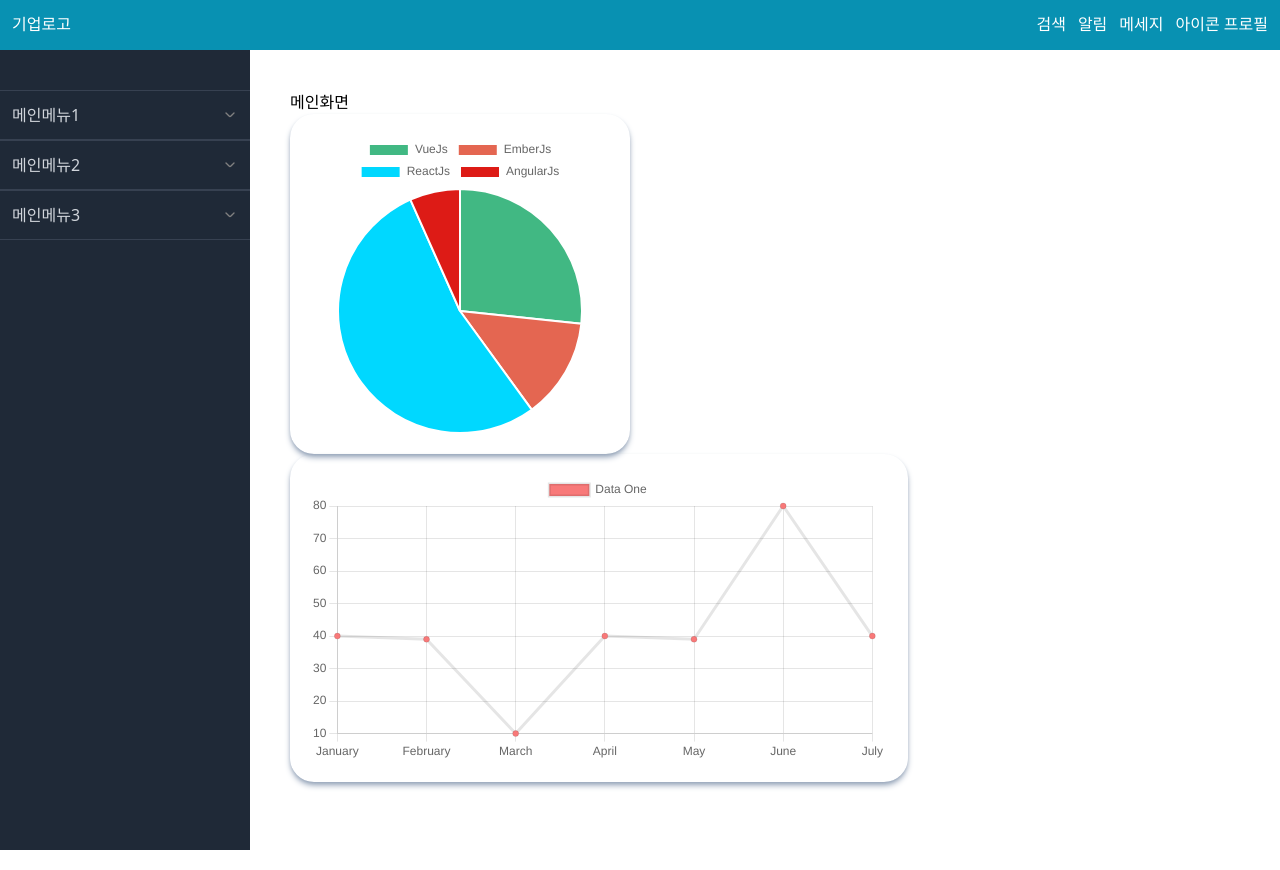
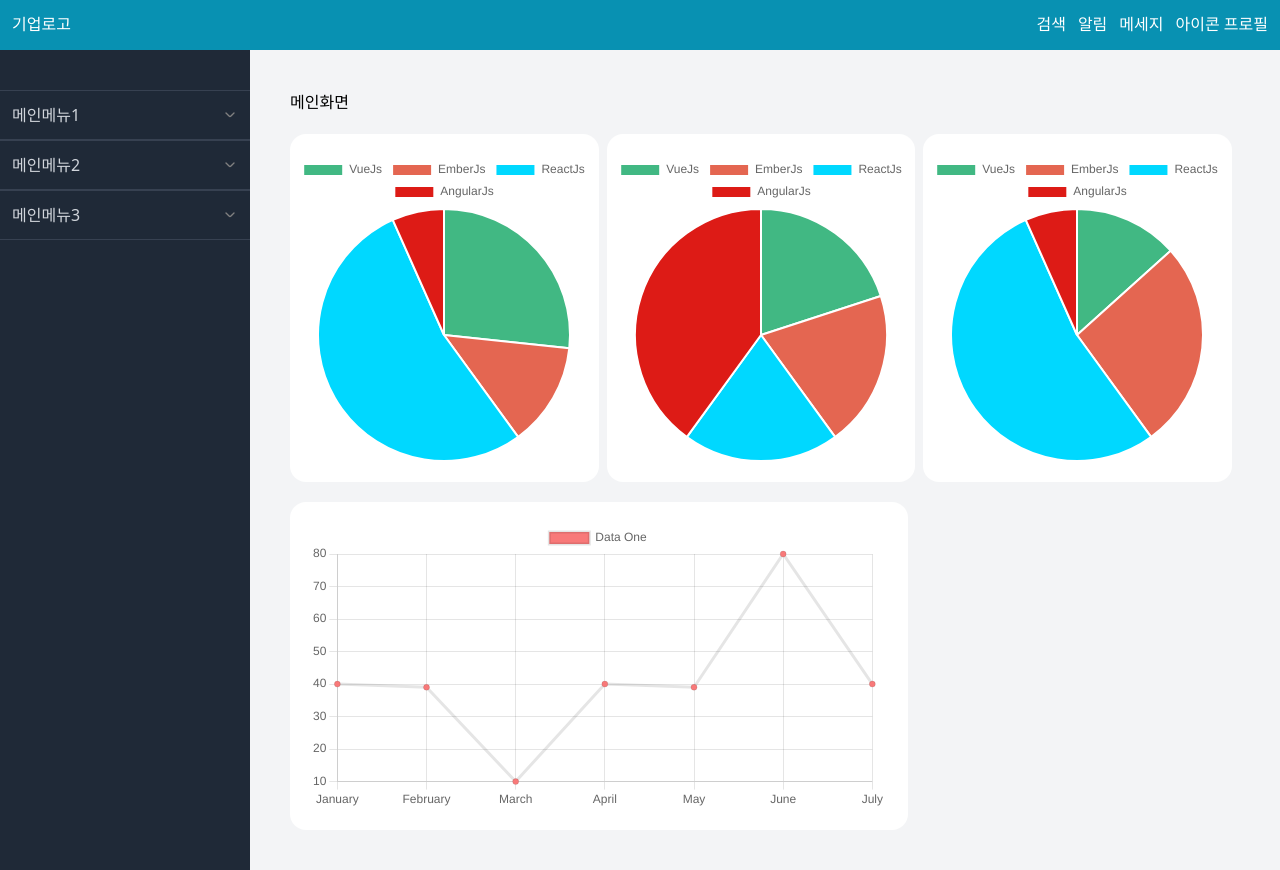
Before and after one commit to bundasse/early-works-practice, a Vue app: page / in a window 1280 px wide. Built offline with nearby package versions, Linux system fonts and the light colour scheme.

Commit message:
0926 데이터 프롭스로 분리

```diff
--- a/src/components/LineChart.vue
+++ b/src/components/LineChart.vue
@@ -1,6 +1,6 @@
 <template>
     <div>
-        <Line :data="chartData" :options="chartOptions" />
+        <Line :data="chartData" :options="chartOptions"/>
     </div>
 </template>
 <script>
@@ -13,18 +13,15 @@ export default {
     name:'LineChart',
     data() {
         return {
-            chartData:{
-                labels: ['January', 'February', 'March', 'April', 'May', 'June', 'July'],
-                datasets: [
-                    {
-                    label: 'Data One',
-                    backgroundColor: '#f87979',
-                    data: [40, 39, 10, 40, 39, 80, 40]
-                    }
-                ]},
             chartOptions: {
                 responsive: true
             }
+        }
+    },
+    props:{
+        chartData:{
+            type:Object,
+            required:true
         }
     },
     components:{
--- a/src/components/LnbComp.vue
+++ b/src/components/LnbComp.vue
@@ -8,7 +8,7 @@
                 </p>
                 <!-- 서브메뉴 -->
                 <ul>
-                    <li :class="openMenu === i ? '' : 'hidden'" v-for="(el, index) in submenulist[i]" :key="index" class="px-3 py-2 bg-gray-500 hover:bg-gray-300 cursor-pointer">
+                    <li :class="openMenu === i ? '' : 'hidden'" v-for="(el, index) in submenulist[i]" :key="index" class="px-3 py-2 bg-gray-400 hover:bg-gray-300 cursor-pointer">
                         <router-link :to="el.link">{{ el.name }}</router-link>
                     </li>
                 </ul>
--- a/src/components/PieChart.vue
+++ b/src/components/PieChart.vue
@@ -13,14 +13,6 @@ export default {
     name:'PieChart',
     data() {
         return {
-            chartData:{
-                labels: ['VueJs', 'EmberJs', 'ReactJs', 'AngularJs'],
-                datasets: [
-                            {
-                            backgroundColor: ['#41B883', '#E46651', '#00D8FF', '#DD1B16'],
-                            data: [40, 20, 80, 10]
-                            }
-                        ]},
             chartOptions: {
                 responsive: true
             }
@@ -28,6 +20,12 @@ export default {
     },
     components:{
         Pie
+    },
+    props:{
+        chartData:{
+            type:Object,
+            required:true
+        }
     }
 }
 </script>
--- a/src/pages/HomeView.vue
+++ b/src/pages/HomeView.vue
@@ -1,11 +1,12 @@
 <template>
-    <div class="px-10 py-10 flex justify-between flex-wrap">
+    <div class="px-10 py-10 flex justify-between flex-wrap bg-gray-100 gap-y-5">
         <h2 class="basis-full">메인화면</h2>
-        <div class="basis-[23%] px-5 py-5 rounded-3xl shadow-md shadow-slate-400">
-            <PieChart />
+        <div v-for="(e, i) in PieData" :key="i" class="basis-[32.5%] py-5 rounded-2xl bg-white">
+            <PieChart :chartData="e" />
         </div>
-        <div class="basis-[65%] px-5 py-5 rounded-3xl shadow-md shadow-slate-400">
-            <LineChart />
+        <div></div>
+        <div class="basis-[65%] px-5 py-5 rounded-2xl bg-white">
+            <LineChart :chartData="LineData"/>
         </div>
     </div>
 </template>
@@ -14,6 +15,48 @@ import PieChart from '@/components/PieChart.vue'
 import LineChart from '@/components/LineChart.vue'
 export default {
     name:'HomeView',
+    data() {
+        return {
+            PieData:[
+                {
+                    labels: ['VueJs', 'EmberJs', 'ReactJs', 'AngularJs'],
+                    datasets: [
+                        {
+                        backgroundColor: ['#41B883', '#E46651', '#00D8FF', '#DD1B16'],
+                        data: [40, 20, 80, 10]
+                        }
+                    ]
+                },
+                {
+                    labels: ['VueJs', 'EmberJs', 'ReactJs', 'AngularJs'],
+                    datasets: [
+                        {
+                        backgroundColor: ['#41B883', '#E46651', '#00D8FF', '#DD1B16'],
+                        data: [30, 30, 30, 60]
+                        }
+                    ]
+                },
+                {
+                    labels: ['VueJs', 'EmberJs', 'ReactJs', 'AngularJs'],
+                    datasets: [
+                        {
+                        backgroundColor: ['#41B883', '#E46651', '#00D8FF', '#DD1B16'],
+                        data: [20, 40, 80, 10]
+                        }
+                    ]
+                }
+            ],
+            LineData:{
+                labels: ['January', 'February', 'March', 'April', 'May', 'June', 'July'],
+                datasets: [
+                    {
+                    label: 'Data One',
+                    backgroundColor: '#f87979',
+                    data: [40, 39, 10, 40, 39, 80, 40]
+                    }
+                ]}
+        }
+    },
     components:{
         PieChart,
         LineChart
```
